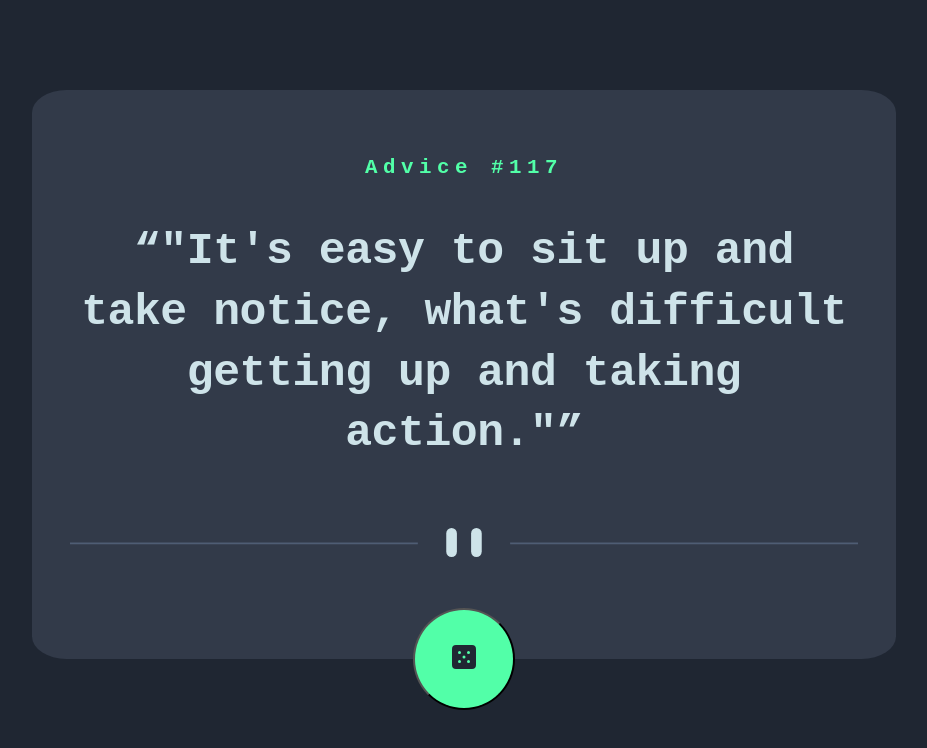
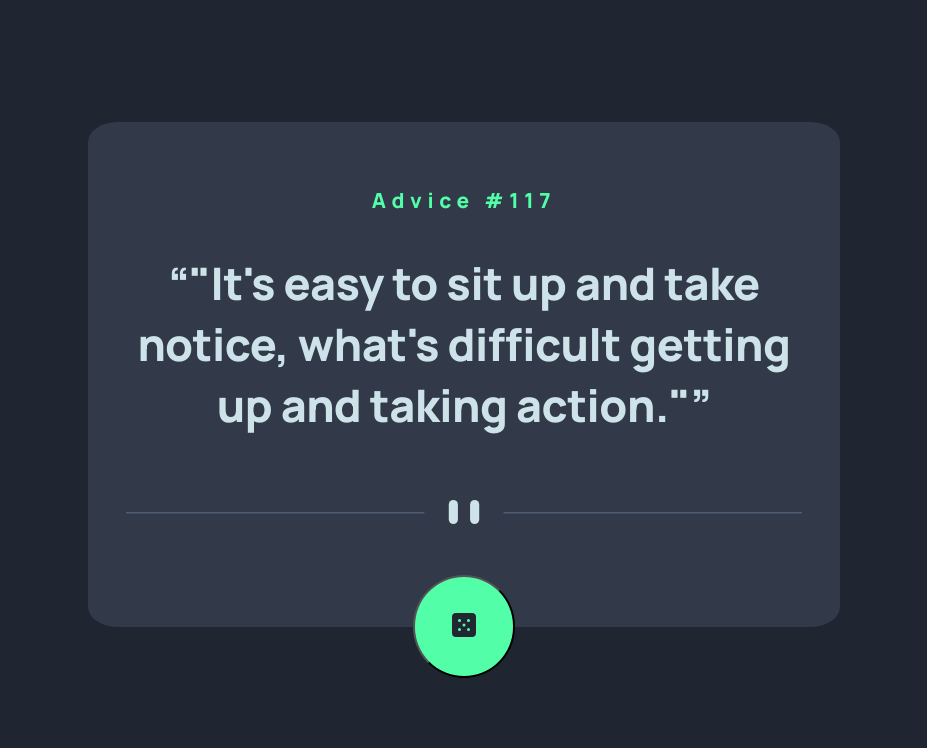
Before and after one commit to Daslaw/advice-generator-app, a plain HTML site: page index.html in a window 1280 px wide. Shown: the whole page, without its empty margins (176-1103 px from the left). Drawn offline with Linux system fonts and the light colour scheme.

Commit message:
Advice generator project @Web3Bridge

```diff
--- a/assets/css/main.css
+++ b/assets/css/main.css
@@ -1,3 +1,5 @@
+@import url('https://fonts.googleapis.com/css2?family=Manrope:wght@800&display=swap');
+
 * {
     padding: 0;
     margin: 0;
@@ -10,10 +12,10 @@ body {
     display: grid;
     place-items: center;
     padding-inline: 1.6rem;
+    font-family: 'Manrope', sans-serif;
 }
 
 .advice-generator {
-    font-family: 'Courier New', Courier, monospace;
     width: 100%;
     max-width: 54rem;
     display: grid;
@@ -35,7 +37,7 @@ body {
 }
 
 .advice-generator-number {
-    font-weight: 700;
+    font-weight: 800;
     font-size: 1.1rem;
     line-height: 1.5rem;
     letter-spacing: 0.346rem;
@@ -99,4 +101,10 @@ picture>img {
         line-height: 3.8rem;
         letter-spacing: -0.03rem;
     }
+
+    .advice-generator {
+        width: 100%;
+        max-width: 47rem;
+    }
+
 }
```
Also changed, not shown: assets/images/Screenshot 2022-09-30 at 16-45-09 Frontend Mentor Advice generator app.png (added), 1 other file.
